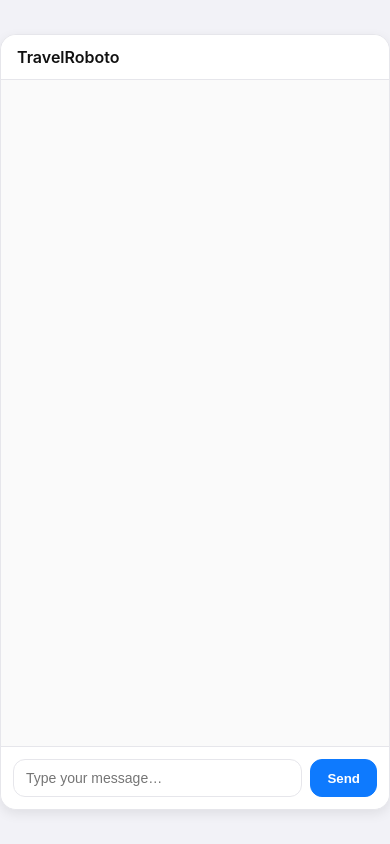
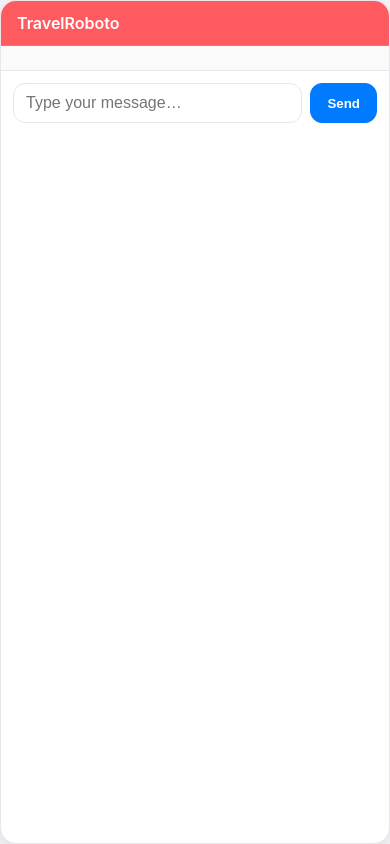
Before and after one commit to craigsakuma/travelroboto, a FastAPI app: page / in a window 390 px wide. Run offline with FastAPI, Linux system fonts and the light colour scheme.

Commit message:
fix(web): Color match to brand and iPhone style

```diff
--- a/app/interfaces/web/static/script.js
+++ b/app/interfaces/web/static/script.js
@@ -11,7 +11,8 @@ function appendMessage(role, text) {
   div.className = `message ${role}-message`;
   div.textContent = text;
   chatBox.appendChild(div);
-  chatBox.scrollTop = chatBox.scrollHeight;
+  div.scrollIntoView({ block: "end" });
+  chatBox.scrollTop = chatBox.scrollHeight; // fallback
 }
 
 function setPending(isPending) {
@@ -39,7 +40,10 @@ form.addEventListener("submit", async (e) => {
     const reqId = res.headers.get("X-Request-ID");
 
     if (!res.ok) {
-      appendMessage("sys", `Error ${res.status}${reqId ? ` (rid ${reqId})` : ""}`);
+      appendMessage(
+        "sys",
+        `Error ${res.status}${reqId ? ` (rid ${reqId})` : ""}`
+      );
       console.error("Chat error:", res.status, await safeText(res));
       return;
     }
@@ -59,5 +63,9 @@ form.addEventListener("submit", async (e) => {
 });
 
 async function safeText(response) {
-  try { return await response.text(); } catch { return ""; }
+  try {
+    return await response.text();
+  } catch {
+    return "";
+  }
 }
--- a/app/interfaces/web/static/styles.css
+++ b/app/interfaces/web/static/styles.css
@@ -1,14 +1,23 @@
 /* TravelRoboto chat UI — minimal, responsive */
 
 :root {
+  /* Color system */
   --bg: #f2f2f7;
   --panel: #ffffff;
   --border: #e6e6eb;
   --shadow: 0 4px 12px rgba(0,0,0,0.08);
-  --blue: #0e7afe;
-  --blue-dark: #0a5fcc;
-  --bubble-user: #e6f0ff;
-  --bubble-bot: #ffffff;
+
+  --brand-red: #ff5a5f;
+  --blue: #007AFF;
+  --blue-dark: #005fcc;
+
+  --user-bubble: #007AFF;
+  --user-text: #ffffff;
+
+  --bot-bubble: #E5E5EA;
+  --bot-text: #0b0b0b;
+
+  --chat-bg: #fafafa;
   --text: #111111;
   --muted: #6b7280;
 }
@@ -23,7 +32,7 @@ body {
   color: var(--text);
   display: flex;
   justify-content: center;
-  align-items: center;
+  align-items: stretch;
 }
 
 .chat-container {
@@ -31,7 +40,8 @@ body {
   flex-direction: column;
   width: 100%;
   max-width: 720px;
-  height: 92vh;
+  min-height: 100vh;
+  height: 100dvh; /* account for mobile viewport UI */
   background: var(--panel);
   border: 1px solid var(--border);
   border-radius: 16px;
@@ -39,51 +49,62 @@ body {
   overflow: hidden;
 }
 
+/* Branded header */
 .chat-header {
   padding: 12px 16px;
-  border-bottom: 1px solid var(--border);
-  background: #fff;
+  background: var(--brand-red);
+  color: #fff;
+  /* optional subtle separation on light themes */
+  border-bottom: 1px solid rgba(255,255,255,0.12);
 }
 
 .app-title {
   margin: 0;
   font-size: 16px;
   font-weight: 600;
+  color: inherit; /* keep header text white */
 }
 
 .chat-box {
-  flex: 1;
-  padding: 16px;
-  overflow-y: auto;
+  background: var(--chat-bg);
   display: flex;
   flex-direction: column;
-  gap: 10px;
-  background: #fafafa;
+  justify-content: flex-end; /* messages stack above input */
+  gap: 8px;
+  padding: 12px;
+  overflow-y: auto;
+  -webkit-overflow-scrolling: touch;
 }
 
 .message {
+  position: relative;
   max-width: 78%;
-  padding: 10px 14px;
-  border-radius: 14px;
+  padding: 10px 12px;
+  border-radius: 18px;
   line-height: 1.35;
   word-wrap: break-word;
   white-space: pre-wrap;
-  font-size: 14px;
+  font-size: 15px;
+  z-index: 1;
+  box-shadow: 0 1px 0 rgba(0,0,0,0.05);
 }
 
+/* Author bubbles */
 .user-message {
   align-self: flex-end;
-  background: var(--bubble-user);
-  border: 1px solid #d8e6ff;
-  border-bottom-right-radius: 4px;
+  background: var(--user-bubble);
+  color: var(--user-text);
 }
 
 .bot-message {
   align-self: flex-start;
-  background: var(--bubble-bot);
-  border: 1px solid var(--border);
-  border-bottom-left-radius: 4px;
+  background: var(--bot-bubble);
+  color: var(--bot-text);
 }
+
+/* Tighten stacks of same-author bubbles */
+.user-message + .user-message { border-top-right-radius: 10px; }
+.bot-message  + .bot-message  { border-top-left-radius: 10px; }
 
 .sys-message {
   align-self: center;
@@ -93,10 +114,14 @@ body {
   padding: 6px 8px;
 }
 
+/* Composer */
 .input-area {
   border-top: 1px solid var(--border);
   background: #fff;
   padding: 12px;
+  padding-bottom: calc(12px + env(safe-area-inset-bottom)); /* iOS safe area */
+  position: sticky;
+  bottom: 0;
 }
 
 #chat-form {
@@ -109,14 +134,14 @@ body {
   border: 1px solid var(--border);
   border-radius: 12px;
   padding: 10px 12px;
-  font-size: 14px;
+  font-size: 16px;
   outline: none;
   background: #fff;
 }
 
 #user-input:focus {
   border-color: var(--blue);
-  box-shadow: 0 0 0 3px rgba(14,122,254,0.12);
+  box-shadow: 0 0 0 3px rgba(0, 122, 255, 0.12);
 }
 
 #send-btn {
@@ -129,5 +154,5 @@ body {
   cursor: pointer;
 }
 
-#send-btn:hover { background: var(--blue-dark); border-color: var(--blue-dark); }
-#send-btn:disabled { opacity: 0.6; cursor: not-allowed; }
+#send-btn:hover   { background: var(--blue-dark); border-color: var(--blue-dark); }
+#send-btn:disabled{ opacity: 0.6; cursor: not-allowed; }
--- a/app/interfaces/web/templates/chat.html
+++ b/app/interfaces/web/templates/chat.html
@@ -2,7 +2,7 @@
 <html lang="en">
 <head>
   <meta charset="UTF-8" />
-  <meta name="viewport" content="width=device-width,initial-scale=1" />
+  <meta name="viewport" content="width=device-width, initial-scale=1, viewport-fit=cover" />
   <title>TravelRoboto — Chat</title>
 
   <!-- Icons / PWA -->
```
